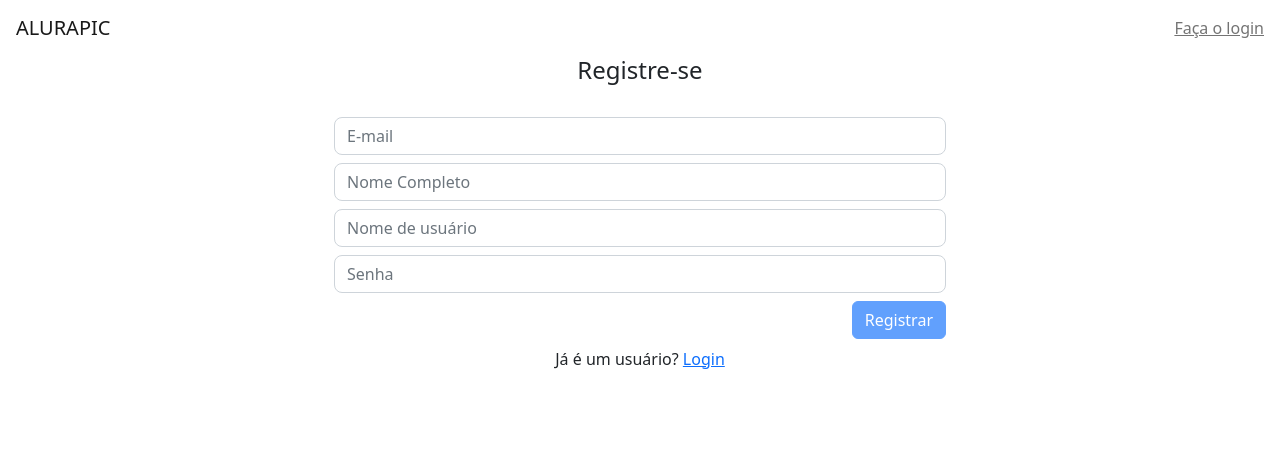
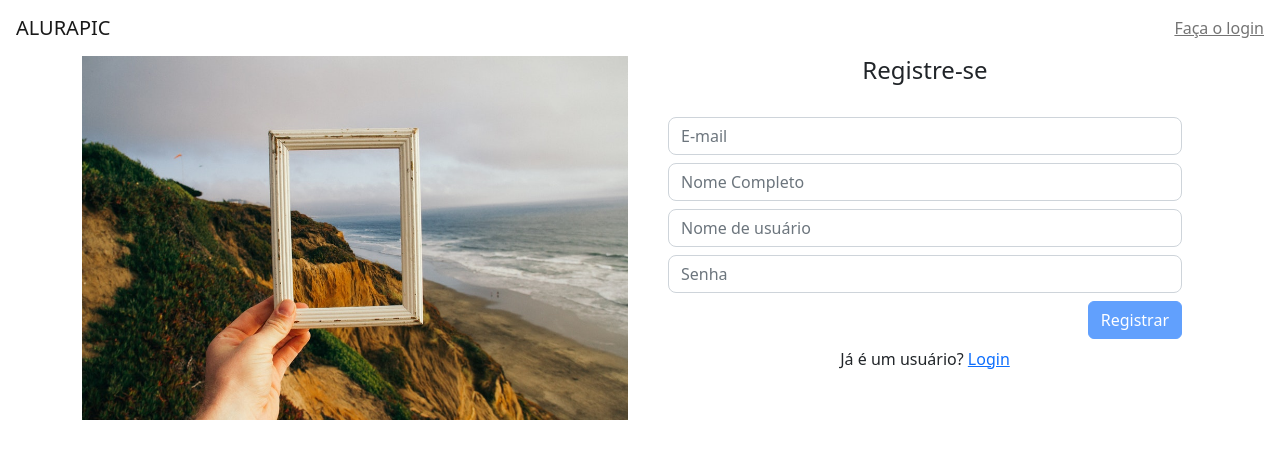
Before and after one commit to midoriobana/alurapic, an Angular app: page /signup in a window 1280 px wide. Shown: the top 458 px of the page. Built offline with nearby package versions, Linux system fonts and the light colour scheme.

Commit message:
Adição do router outlet

```diff
--- a/src/app/app.routing.module.ts
+++ b/src/app/app.routing.module.ts
@@ -1,23 +1,30 @@
+import { SigninComponent } from './home/signin/signin.component';
 import { NgModule } from '@angular/core';
-import { Routes, RouterModule } from '@angular/router';
+import { RouterModule, Routes } from '@angular/router';
+import { HomeComponent } from './home/home.component';
 
+import { AuthGuard } from './core/auth/auth.guard';
+import { NotFoundComponent } from './errors/not-found/not-found.component';
+import { SignupComponent } from './home/signup/signup.component';
+import { PhotoFormComponent } from './photos/photo-form/photo-form.component';
+import { PhotoListResolverService } from './photos/photo-list/photo-list-resolver.service';
 import { PhotoListComponent } from './photos/photo-list/photo-list.component';
-import { PhotoFormComponent } from './photos/photo-form/photo-form.component';
-import { NotFoundComponent } from './errors/not-found/not-found.component';
-import { PhotoListResolverService } from './photos/photo-list/photo-list-resolver.service';
-import { SigninComponent } from './home/signin/signin.component';
-import { AuthGuard } from './core/auth/auth.guard';
-import { SignupComponent } from './home/signup/signup.component';
 
 const routes: Routes = [
 	{
 		path: '',
-		component: SigninComponent,
-		canActivate: [AuthGuard]
-	},
-	{
-		path: 'signup',
-		component: SignupComponent,
+		component: HomeComponent,
+		canActivate: [AuthGuard],
+		children: [
+			{
+				path: '',
+				component: SigninComponent,
+			},
+			{
+				path: 'signup',
+				component: SignupComponent,
+			},
+		]
 	},
 	{
 		path: 'user/:userName',
--- a/src/app/home/home.component.html
+++ b/src/app/home/home.component.html
@@ -1 +1,11 @@
-<p>home works!</p>
+<div class="container">
+    <div class="row">
+        <div class="col-md-6 mb-2">
+            <img class="img-fluid d-none d-sm-block"
+                src="../../assets/images/home.jpg" alt="Welcome">
+        </div>
+        <div class="col-md-6">
+            <router-outlet></router-outlet>
+        </div>
+    </div>
+</div>
--- a/src/app/home/home.module.ts
+++ b/src/app/home/home.module.ts
@@ -1,3 +1,4 @@
+import { HomeComponent } from './home.component';
 import { RouterModule } from '@angular/router';
 import { CommonModule } from '@angular/common';
 import { NgModule } from '@angular/core';
@@ -9,7 +10,8 @@ import { SignupComponent } from './signup/signup.component';
 @NgModule({
   declarations: [
     SigninComponent,
-    SignupComponent
+    SignupComponent,
+    HomeComponent
   ],
   imports: [
     CommonModule,
--- a/src/app/home/signin/signin.component.html
+++ b/src/app/home/signin/signin.component.html
@@ -1,7 +1,7 @@
 <h4 class="text-center">Login</h4>
 <form [formGroup]="loginForm" class="need-validation mt-4" (submit)="login()" autocomplete="off" novalidate>
   <div class="row px-3">
-    <div class="col-6 mx-auto">
+    <div class="col-12 mx-auto">
       <div class="input-group my-2">
         <input #userNameInputs class="form-control rounded-3" placeholder="nome de usuário" formControlName="userName">
         <invalid-feedback [field]="f['userName']"></invalid-feedback>
--- /dev/null
+++ b/src/app/home/signup/NewUser.ts
@@ -0,0 +1,6 @@
+export interface NewUser {
+    userName: string,
+    email: string,
+    fullName: string,
+    password: string
+}
--- a/src/app/home/signup/signup.component.html
+++ b/src/app/home/signup/signup.component.html
@@ -1,7 +1,7 @@
 <h4 class="text-center"> Registre-se</h4>
 <form [formGroup]="signupForm" class="need-validation mt-4" (submit)="signup()" autocomplete="off" novalidate>
 	<div class="row px-3">
-		<div class="col-6 mx-auto">
+		<div class="col-12 mx-auto">
 			<div class="input-group my-2">
 				<input placeholder="E-mail" class="form-control rounded-3" formControlName="email">
 				<invalid-feedback [field]="f['email']"></invalid-feedback>
--- a/src/app/home/signup/signup.component.ts
+++ b/src/app/home/signup/signup.component.ts
@@ -1,3 +1,6 @@
+import { Router } from '@angular/router';
+import { SignupService } from './signup.service';
+import { NewUser } from './NewUser';
 import { UserNotTakenValidatorService } from './user-not-taken.validator.service';
 import { Validators, FormGroup, FormBuilder } from '@angular/forms';
 import { Component, OnInit } from '@angular/core';
@@ -12,12 +15,15 @@ export class SignupComponent implements OnInit {
   signupForm: FormGroup
 
   constructor(private fb: FormBuilder,
-    private userNotTakenValidatorService: UserNotTakenValidatorService) { }
+    private userNotTakenValidatorService: UserNotTakenValidatorService,
+    private signupService: SignupService,
+    private router: Router
+  ) { }
 
   ngOnInit(): void {
     const fn = this.userNotTakenValidatorService.checkUserNameTaken()
     this.signupForm = this.fb.group({
-      email: ['', [Validators.required, Validators.email, Validators.pattern('^[a-z0-9._%+-]+@[a-z0-9.-]+\\.[a-z]{2,4}$')]],
+      email: ['', Validators.compose([Validators.required, Validators.email, CustomValidators.validadorEmail])],
       fullName: ['', [Validators.required, Validators.minLength(2), Validators.maxLength(40)]],
       userName: ['', Validators.compose([Validators.required, CustomValidators.lowerCaseValidator, Validators.minLength(2), Validators.maxLength(30)]), this.userNotTakenValidatorService.checkUserNameTaken()],
       password: ['', [Validators.required, Validators.minLength(8), Validators.maxLength(14)]]
@@ -28,6 +34,12 @@ export class SignupComponent implements OnInit {
     return this.signupForm.controls
   }
 
-  signup() { }
+  signup() {
+    const newUser = this.signupForm.getRawValue() as NewUser
+    this.signupService
+    .signup(newUser)
+    .subscribe(()=> this.router.navigate(['']),
+    err => console.log(err))
+  }
 
 }
--- a/src/app/home/signup/signup.service.ts
+++ b/src/app/home/signup/signup.service.ts
@@ -1,3 +1,4 @@
+import { NewUser } from './NewUser';
 import { HttpClient } from '@angular/common/http';
 import { Injectable } from '@angular/core';
 
@@ -11,7 +12,11 @@ export class SignupService {
   constructor(private http: HttpClient) { }
 
   checkUserNameTaken(userName: string) {
-
     return this.http.get(API_URL + '/user/exists/' + userName)
   }
+
+  signup(newUser: NewUser){
+    return this.http.post(API_URL + '/user/signup', newUser)
+  }
+
 }
--- a/src/app/shared/commons/CustomValidators.ts
+++ b/src/app/shared/commons/CustomValidators.ts
@@ -79,9 +79,17 @@ export class CustomValidators {
   }
 
   static lowerCaseValidator(control: AbstractControl) {
-    if(control.value.trim() && !/^[a-z0-9_\-]+$/.test(control.value)) {
+    if (control.value.trim() && !/^[a-z0-9_\-]+$/.test(control.value)) {
       return { lowerCase: true }
+    }
+    return null;
   }
-  return null;
+
+  static emailValidator(control: AbstractControl) {
+    if (control.value.trim() && !/'^[a-z0-9._%+-]+@[a-z0-9.-]+\\.[a-z]{2,4}$'/.test(control.value)) {
+      return { email: true }
+    }
+    return null;
+  }
+
 }
-}
--- a/src/app/shared/components/invalid-feedback/invalid-feedback.component.ts
+++ b/src/app/shared/components/invalid-feedback/invalid-feedback.component.ts
@@ -43,6 +43,8 @@ export class InvalidFeedbackComponent {
       this.errorMessage = `Letras maiúsculas não são aceitas`
     } else if (field.errors?.userNameTaken) {
       this.errorMessage = `Usuário já existe`
+    } else if (field.errors?.email) {
+      this.errorMessage = `E-mail inválido`
     }
     return this.errorMessage != ''
   }
```
Also changed, not shown: src/assets/images/home.jpg (added).
